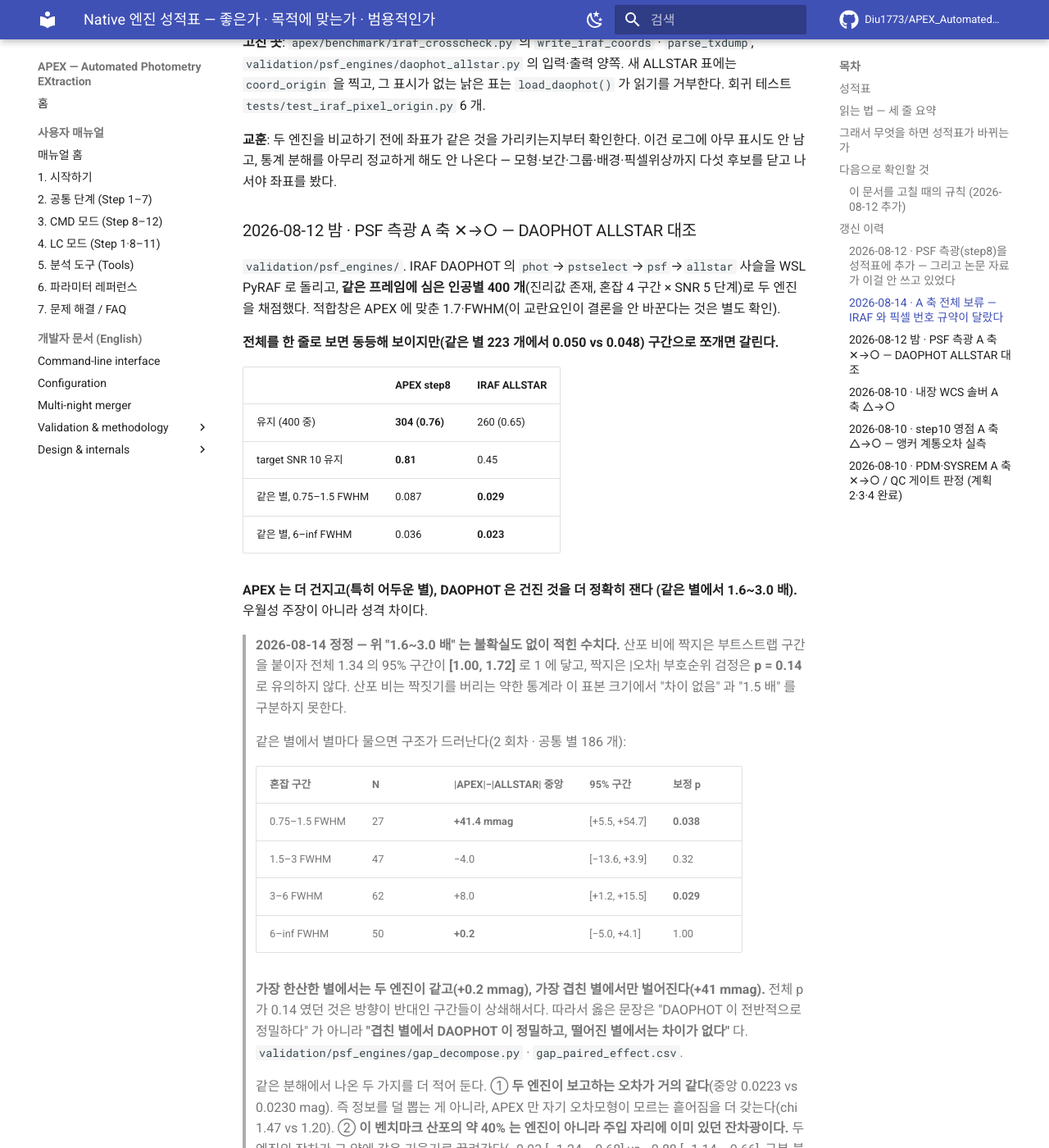
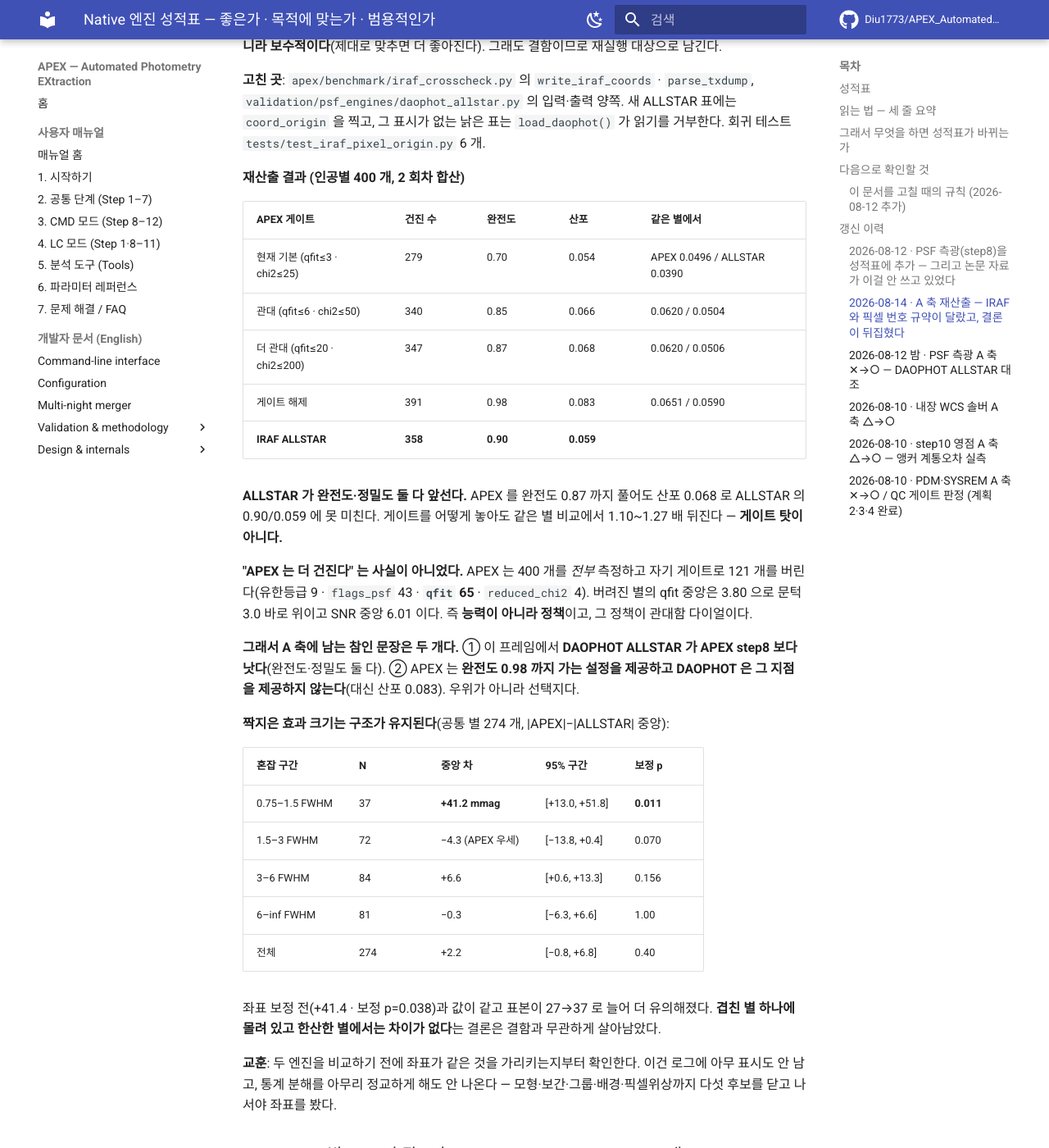
Before and after one commit to Diu1773/APEX_AutomatedPhotometryEXtraction, an MkDocs documentation site: the page built from docs/audit/APEX_ENGINE_SCORECARD.md, in a window 1280 px wide and 1400 px high, scrolled down 7972 px. Shown: the whole window at 82% size. Built offline with MkDocs 1.6.1 and Material for MkDocs 9.7.7, drawn with Linux system fonts in a browser that asks for light colours; comment, search, counter and statistics services are not loaded; some of the changed text lies outside the part shown.

Commit message:
audit(psf): A 축 재산출 — ALLSTAR 가 완전도·정밀도 둘 다 앞선다
좌표 규약을 고치고 DAOPHOT 을 두 회차 다시 돌려 전부 재채점했다.

  APEX 게이트          건진수  완전도   산포   같은별: APEX / ALLSTAR
  기본 qfit<=3           279   0.70   0.054   0.0496 / 0.0390
  관대 qfit<=6           340   0.85   0.066   0.0620 / 0.0504
  더관대 qfit<=20        347   0.87   0.068   0.0620 / 0.0506
  해제                   391   0.98   0.083   0.0651 / 0.0590
  IRAF ALLSTAR           358   0.90   0.059

"APEX 는 더 건지고 DAOPHOT 은 정확히 잰다" 는 성격 구분은 픽셀 번호 규약
결함이 만든 것이었다. APEX 를 완전도 0.87 까지 풀어도 산포 0.068 로
ALLSTAR 의 0.90/0.059 에 못 미치고, 게이트를 어떻게 놓아도 같은 별 비교에서
1.10~1.27 배 뒤진다 — 게이트가 정밀도 격차의 원인은 아니다.

"APEX 가 더 건진다" 도 사실이 아니었다. APEX 는 400 개를 전부 측정하고 자기
게이트로 121 개를 버린다(유한등급 9 · flags_psf 43 · qfit 65 · chi2 4).
버려진 별의 qfit 중앙 3.80 으로 문턱 3.0 바로 위, SNR 중앙 6.01 — 능력이
아니라 정책이다.

A 축에 남는 참인 문장은 둘이다. (1) 이 프레임에서 ALLSTAR 가 낫다.
(2) APEX 는 완전도 0.98 지점을 제공하고 DAOPHOT 은 그 지점이 없다(산포 0.083).
우위가 아니라 선택지다. 성적표 표·요약·A 축 절을 이 문장으로 고쳤다.

짝지은 효과 크기 구조는 결함과 무관하게 유지된다: 최혼잡 +41.2 mmag
(보정 p=0.011, N=37), 최한산 -0.3 mmag. 표본이 27->37 로 늘어 더 유의해졌다.

Co-Authored-By: Claude Opus 5 <noreply@anthropic.com>

```diff
--- a/docs/audit/APEX_ENGINE_SCORECARD.md
+++ b/docs/audit/APEX_ENGINE_SCORECARD.md
@@ -21,7 +21,7 @@
 | **Step 0 검출기 보정** | **○ ccdproc 비트동일 · IRAF · BANZAI** | ○ raw→science 통합 | **○ 3 기기** (Moravian C3-61000 · QHY600 CMOS · Sinistro CCD 4-amp) |
 | 내장 WCS 솔버 | **○ ASTAP·astrometry.net 실측 대조** — M13 8 프레임에서 잔차 0.346 vs 0.493 px, 8/8 우위. 단 속도는 ASTAP 가 3.6 배 빠르고 매칭 수 상한 교란 미해결 (`validation/wcs_engines/`) | ○ 오프라인(AIJ 는 웹, ASTAP·anet 은 인덱스 DB 필요) | **✕ 1 기기·1 화소축척(0.395″/px)·1 시야** |
 | 강제측광 오케스트레이션 | ✕ 커널은 photutils(설계상 대조 대상 아님). **재중심·포화플래그·깊이 QC 는 무대조** | ○ | **✕ 1 기기** |
-| **PSF 측광 (step8)** | **△ 재산출 중 (2026-08-14)** — IRAF 와 픽셀 번호 규약이 달라(첫 픽셀 1 vs 0) 인공별 매칭이 1.414 px 어긋난 채 채점됐다. 아래 수치는 그 위에서 계산된 것이므로 인용 금지. 고치면 ALLSTAR 완전도가 0.59 → 0.89 로 바뀐다. **○ IRAF DAOPHOT ALLSTAR 실측 대조** (인공별 400 개, 진리값 존재). **우월성 아님 — 성격이 다르다**: APEX 는 더 건지고(유지 0.76 vs 0.65, SNR 10 에서 0.81 vs 0.45) DAOPHOT 은 건진 것을 더 정확히 잰다(같은 별·같은 혼잡구간에서 1.6~3.0 배 조밀). 실제 M13 성단 CMD 도 두 엔진으로 나란히 그렸다(APEX 1271 · ALLSTAR 976 별). 파라미터 전표 `PARAMETERS.md` | **○ 모형 방식 다이얼 실증** — 2026-08-14 잠금 해제. 같은 주입 자료에서 APEX-Moffat 이 산포 0.051→0.041 로 ALLSTAR 와의 격차를 절반 메우고 완전도는 0.76→0.70 으로 내준다. **정밀도↔완전도를 사용자가 고른다** (DAOPHOT 은 엔진에 박혀 있어 못 바꿈) | **✕ 1 기기·1 프레임** |
+| **PSF 측광 (step8)** | **○ IRAF DAOPHOT ALLSTAR 실측 대조 — APEX 가 진다.** 인공별 400 개(진리값 존재)에서 ALLSTAR 가 **완전도 0.90 vs 0.70**, 같은 별 산포 **0.039 vs 0.050** 으로 둘 다 앞선다. APEX 게이트를 완전도 0.87 까지 풀어도 산포가 0.068 로 더 나쁘다. (2026-08-14 이전의 "APEX 가 더 건진다(0.76 vs 0.65)" 는 IRAF 픽셀 번호 규약 결함의 산물이었다 — 아래.) 파라미터 전표 `PARAMETERS.md` | **○ 정밀도↔완전도 다이얼 실증** — 사후 게이트로 완전도 0.70↔0.98(산포 0.054↔0.083)을 사용자가 고른다. **DAOPHOT 에는 이 손잡이가 없다** — 0.90/0.059 한 점만 제공한다. 모형 방식(ePSF·Moffat·하이브리드)과 보간 차수도 파라미터 | **✕ 1 기기·1 프레임** |
 | 프레임 QC 게이트 | **✕ 문헌 선례 대조 없음** (`APEX_PRIOR_ART.md` §5-3) | ○ | **✕ 임계값이 한 자료에서 조정됨** |
 | 구경보정 워크플로 | ✕ 무대조 | ○ | ✕ 1 기기 |
 | PTC 검출기 특성화 | △ 방법은 Janesick 표준·LSST `cp_pipe` 존재, 무대조. **결과(EGAIN 14 배 오류)는 독립 가치** | ○ | **방법은 범용, 결과는 정의상 1 기기** |
@@ -40,13 +40,15 @@
 1. **A 축(대조)이 채워진 것은 일곱이다** — Step 0(ccdproc 비트동일)·WCS
    솔버(ASTAP·astrometry.net)·step10 영점(PS1)·**PSF 측광(DAOPHOT ALLSTAR,
    2026-08-12)**·step12(ASteCA)·SYSREM(PySysRem)·PDM(pyPDM).
-   > **2026-08-14 보류** — PSF 행의 A 축 수치는 픽셀 번호 규약 결함 위에서
-   > 계산됐다. 재산출 전까지 "APEX 가 더 건진다" 를 인용하지 말 것.
+   > **2026-08-14 정정** — PSF 행은 재산출됐고 결론이 뒤집혔다. **ALLSTAR 가
+   > 완전도·정밀도 둘 다 앞선다.** "APEX 는 완전도, DAOPHOT 은 정밀도" 라는
+   > 성격 구분은 픽셀 번호 규약 결함이 만든 것이었다. APEX 에 남는 것은
+   > 우위가 아니라 **선택지** — 완전도를 0.98 까지 올리는 설정이 DAOPHOT 에는
+   > 없다(대신 산포 0.083).
 
    **그중 우월성을 보인 것은 WCS 하나뿐**이고(잔차 1.42 배, 단 속도는 짐),
    나머지는 **동등성·무승부이거나 계통오차의 출처를 특정한 것**이다.
-   PSF 는 **한쪽이 이긴 게 아니라 성격이 갈렸다** — APEX 는 완전도, DAOPHOT 은
-   정밀도. 비어 있는 것은 강제측광 오케스트레이션 · 프레임 QC 게이트 ·
+   PSF 는 **DAOPHOT 이 이긴다**(완전도 0.90 vs 0.70 · 산포 0.039 vs 0.050). 비어 있는 것은 강제측광 오케스트레이션 · 프레임 QC 게이트 ·
    구경보정 · 다중밤 앙상블이다.
 
    > **2026-08-12 정정** — 이 요약과 위 표가 2026-08-10 갱신 이후 4 개 행에서
@@ -238,9 +240,9 @@ step8 서명(step7 인덱스 + 프레임별 tsv 크기·mtime)을 검사해 완
 **위 수치는 B 축 근거다.** 조리개 대 PSF 는 APEX 내부 비교이고, A 축이 묻는
 것은 기존 엔진과의 대조다. **A 축은 같은 날 밤에 따로 채웠다 — 아래.**
 
-### 2026-08-14 · **A 축 전체 보류 — IRAF 와 픽셀 번호 규약이 달랐다**
+### 2026-08-14 · **A 축 재산출 — IRAF 와 픽셀 번호 규약이 달랐고, 결론이 뒤집혔다**
 
-아래 A 축 수치는 전부 재산출 중이다. 원인은 통계도 모형도 아니고 한 가지다.
+아래 A 축 수치는 전부 다시 냈다. 원인은 통계도 모형도 아니고 한 가지다.
 
 **IRAF 는 첫 픽셀을 1 로 세고 APEX·numpy·photutils 는 0 으로 센다. 두 하네스
 모두 변환 없이 좌표를 주고받고 있었다.** 실제 픽셀로 확인했다 — 밝은 별 60 개의
@@ -288,6 +290,44 @@ ALLSTAR 완전도가 **236/400 = 0.59 → 357/400 = 0.89** 로 바뀐다. 아래
 새 ALLSTAR 표에는 `coord_origin` 을 찍고, 그 표시가 없는 낡은 표는
 `load_daophot()` 가 읽기를 거부한다. 회귀 테스트
 `tests/test_iraf_pixel_origin.py` 6 개.
+
+**재산출 결과 (인공별 400 개, 2 회차 합산)**
+
+| APEX 게이트 | 건진 수 | 완전도 | 산포 | 같은 별에서 |
+|---|---|---|---|---|
+| 현재 기본 (qfit≤3 · chi2≤25) | 279 | 0.70 | 0.054 | APEX 0.0496 / ALLSTAR 0.0390 |
+| 관대 (qfit≤6 · chi2≤50) | 340 | 0.85 | 0.066 | 0.0620 / 0.0504 |
+| 더 관대 (qfit≤20 · chi2≤200) | 347 | 0.87 | 0.068 | 0.0620 / 0.0506 |
+| 게이트 해제 | 391 | 0.98 | 0.083 | 0.0651 / 0.0590 |
+| **IRAF ALLSTAR** | **358** | **0.90** | **0.059** | |
+
+**ALLSTAR 가 완전도·정밀도 둘 다 앞선다.** APEX 를 완전도 0.87 까지 풀어도
+산포 0.068 로 ALLSTAR 의 0.90/0.059 에 못 미친다. 게이트를 어떻게 놓아도 같은
+별 비교에서 1.10~1.27 배 뒤진다 — **게이트 탓이 아니다.**
+
+**"APEX 는 더 건진다" 는 사실이 아니었다.** APEX 는 400 개를 *전부* 측정하고
+자기 게이트로 121 개를 버린다(유한등급 9 · `flags_psf` 43 · **`qfit` 65** ·
+`reduced_chi2` 4). 버려진 별의 qfit 중앙은 3.80 으로 문턱 3.0 바로 위이고
+SNR 중앙 6.01 이다. 즉 **능력이 아니라 정책**이고, 그 정책이 관대함 다이얼이다.
+
+**그래서 A 축에 남는 참인 문장은 두 개다.**
+① 이 프레임에서 **DAOPHOT ALLSTAR 가 APEX step8 보다 낫다**(완전도·정밀도 둘 다).
+② APEX 는 **완전도 0.98 까지 가는 설정을 제공하고 DAOPHOT 은 그 지점을 제공하지
+않는다**(대신 산포 0.083). 우위가 아니라 선택지다.
+
+**짝지은 효과 크기는 구조가 유지된다**(공통 별 274 개, |APEX|−|ALLSTAR| 중앙):
+
+| 혼잡 구간 | N | 중앙 차 | 95% 구간 | 보정 p |
+|---|---|---|---|---|
+| 0.75–1.5 FWHM | 37 | **+41.2 mmag** | [+13.0, +51.8] | **0.011** |
+| 1.5–3 FWHM | 72 | −4.3 (APEX 우세) | [−13.8, +0.4] | 0.070 |
+| 3–6 FWHM | 84 | +6.6 | [+0.6, +13.3] | 0.156 |
+| 6–inf FWHM | 81 | −0.3 | [−6.3, +6.6] | 1.00 |
+| 전체 | 274 | +2.2 | [−0.8, +6.8] | 0.40 |
+
+좌표 보정 전(+41.4 · 보정 p=0.038)과 값이 같고 표본이 27→37 로 늘어 더
+유의해졌다. **겹친 별 하나에 몰려 있고 한산한 별에서는 차이가 없다**는 결론은
+결함과 무관하게 살아남았다.
 
 **교훈**: 두 엔진을 비교하기 전에 좌표가 같은 것을 가리키는지부터 확인한다.
 이건 로그에 아무 표시도 안 남고, 통계 분해를 아무리 정교하게 해도 안 나온다 —
```
Also changed, not shown: validation/psf_engines/README.md (+42 -0 lines), 4 other files.
